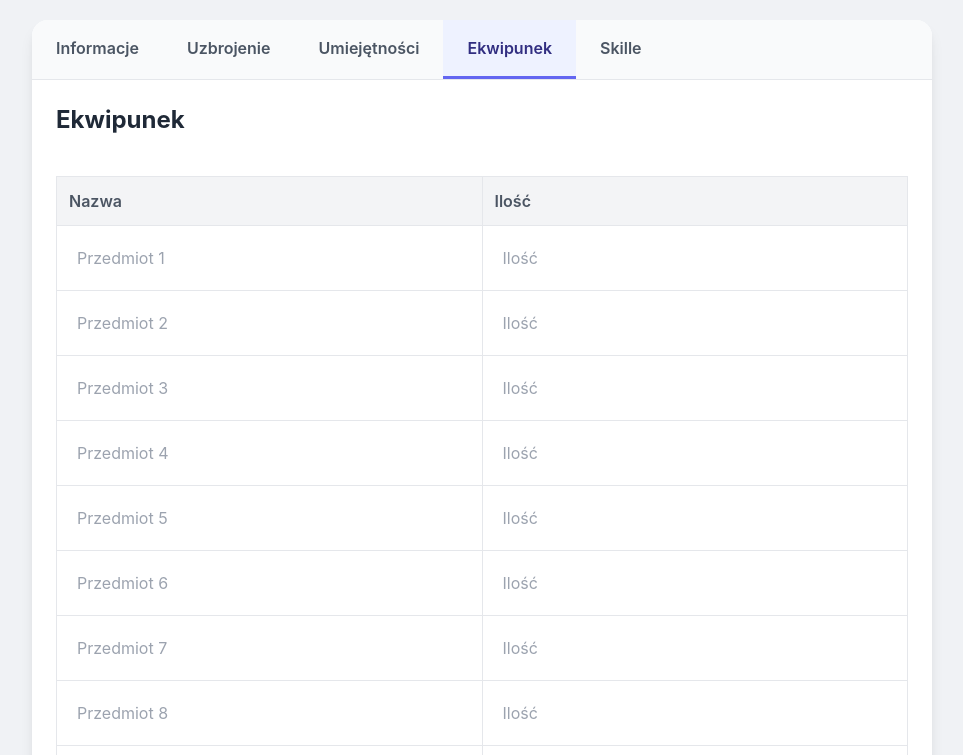
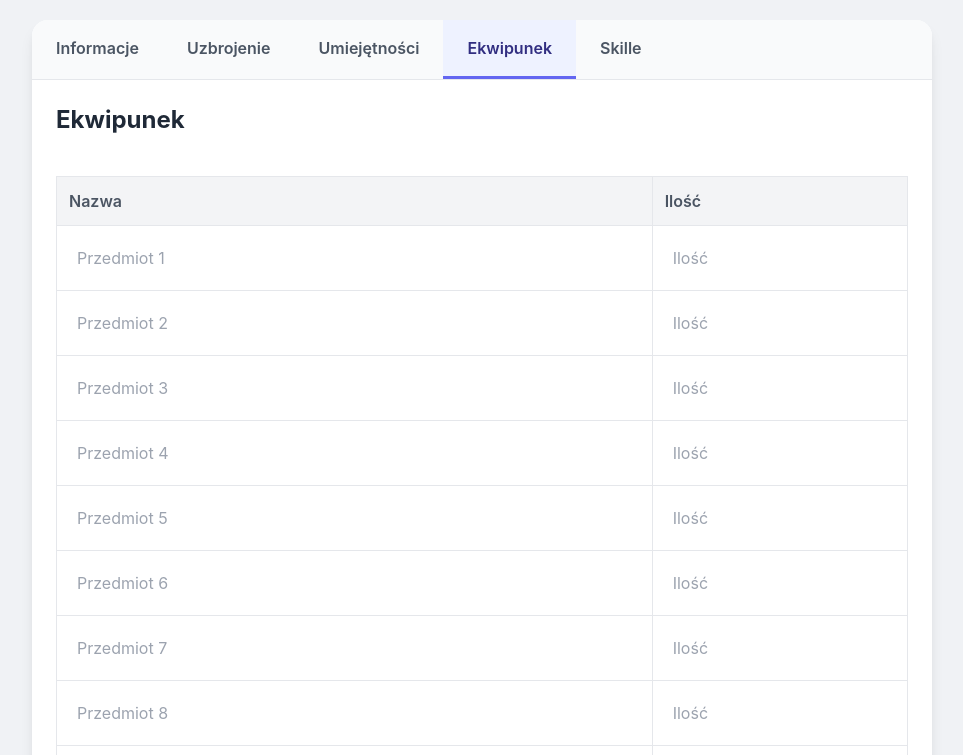
Before and after one commit to bartek03m/kartadnd, a plain HTML site: page index.html in a window 1280 px wide. Both pictures are taken after a click on the button "Ekwipunek". Shown: the top 755 px of the page, without its empty margins (158-1121 px from the left). Drawn offline with nearby package versions, Linux system fonts and the light colour scheme.

Commit message:
Update index.html

```diff
--- a/index.html
+++ b/index.html
@@ -140,6 +140,16 @@
         .data-table td input[type="number"]:focus {
             outline: none; /* Remove outline on focus */
             background-color: #eff6ff; /* Light blue on focus */
+        }
+
+        /* Specific width adjustments for Ekwipunek table */
+        #ekwipunek .data-table th:nth-child(1),
+        #ekwipunek .data-table td:nth-child(1) {
+            width: 70%; /* More space for Nazwa */
+        }
+        #ekwipunek .data-table th:nth-child(2),
+        #ekwipunek .data-table td:nth-child(2) {
+            width: 30%; /* Less space for Ilość */
         }
 
         @media (max-width: 768px) {
```
